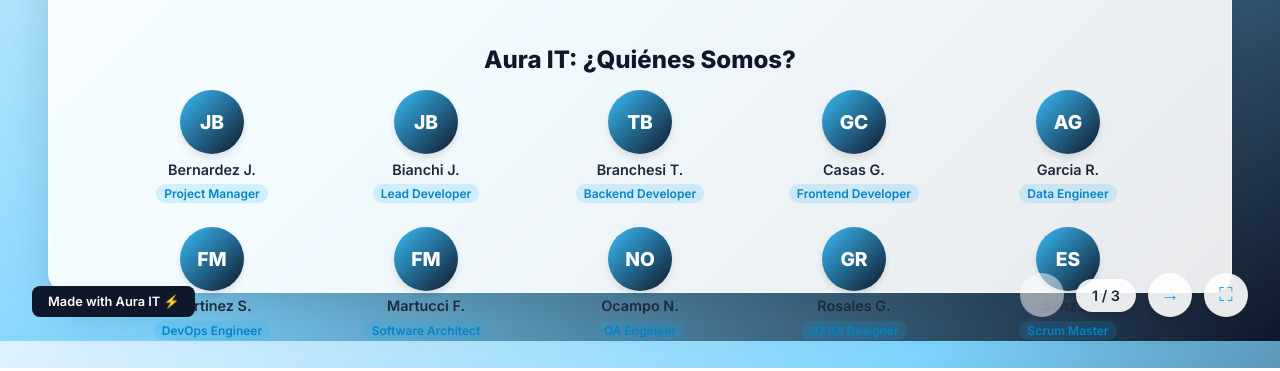
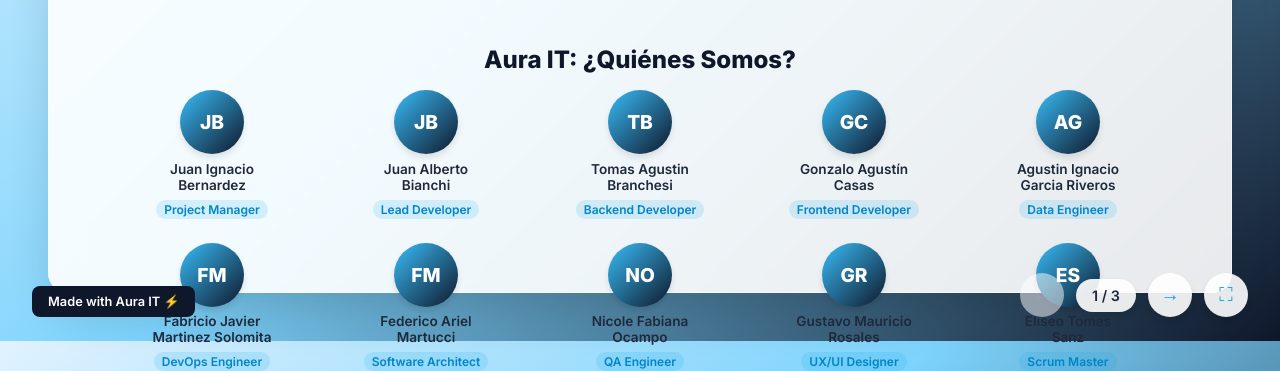
Before and after one commit to EloSanz/soft-arch-aura-it, a plain HTML site: page index.html in a window 1280 px wide. Shown: the part 459-830 px from the top of the page. Drawn offline with Linux system fonts and the light colour scheme.

Commit message:
style: replace abbreviated names with full names in cover slide

```diff
--- a/css/style.css
+++ b/css/style.css
@@ -161,9 +161,11 @@
     box-shadow: 0 4px 6px rgba(0,0,0,0.1);
 }
 .team-name {
-    font-size: 0.9rem;
+    font-size: 0.85rem;
     font-weight: 600;
     color: var(--text-color);
+    text-align: center;
+    line-height: 1.2;
 }
 .team-role {
     font-size: 0.75rem;
--- a/index.html
+++ b/index.html
@@ -26,16 +26,16 @@
                 <div class="team-section">
                     <h3>Aura IT: ¿Quiénes Somos?</h3>
                     <div class="team-grid">
-                        <div class="team-member"><div class="team-avatar">JB</div><span class="team-name">Bernardez J.</span><span class="team-role">Project Manager</span></div>
-                        <div class="team-member"><div class="team-avatar">JB</div><span class="team-name">Bianchi J.</span><span class="team-role">Lead Developer</span></div>
-                        <div class="team-member"><div class="team-avatar">TB</div><span class="team-name">Branchesi T.</span><span class="team-role">Backend Developer</span></div>
-                        <div class="team-member"><div class="team-avatar">GC</div><span class="team-name">Casas G.</span><span class="team-role">Frontend Developer</span></div>
-                        <div class="team-member"><div class="team-avatar">AG</div><span class="team-name">Garcia R.</span><span class="team-role">Data Engineer</span></div>
-                        <div class="team-member"><div class="team-avatar">FM</div><span class="team-name">Martinez S.</span><span class="team-role">DevOps Engineer</span></div>
-                        <div class="team-member"><div class="team-avatar">FM</div><span class="team-name">Martucci F.</span><span class="team-role">Software Architect</span></div>
-                        <div class="team-member"><div class="team-avatar">NO</div><span class="team-name">Ocampo N.</span><span class="team-role">QA Engineer</span></div>
-                        <div class="team-member"><div class="team-avatar">GR</div><span class="team-name">Rosales G.</span><span class="team-role">UX/UI Designer</span></div>
-                        <div class="team-member"><div class="team-avatar">ES</div><span class="team-name">Sanz E.</span><span class="team-role">Scrum Master</span></div>
+                        <div class="team-member"><div class="team-avatar">JB</div><span class="team-name">Juan Ignacio<br>Bernardez</span><span class="team-role">Project Manager</span></div>
+                        <div class="team-member"><div class="team-avatar">JB</div><span class="team-name">Juan Alberto<br>Bianchi</span><span class="team-role">Lead Developer</span></div>
+                        <div class="team-member"><div class="team-avatar">TB</div><span class="team-name">Tomas Agustin<br>Branchesi</span><span class="team-role">Backend Developer</span></div>
+                        <div class="team-member"><div class="team-avatar">GC</div><span class="team-name">Gonzalo Agustín<br>Casas</span><span class="team-role">Frontend Developer</span></div>
+                        <div class="team-member"><div class="team-avatar">AG</div><span class="team-name">Agustin Ignacio<br>Garcia Riveros</span><span class="team-role">Data Engineer</span></div>
+                        <div class="team-member"><div class="team-avatar">FM</div><span class="team-name">Fabricio Javier<br>Martinez Solomita</span><span class="team-role">DevOps Engineer</span></div>
+                        <div class="team-member"><div class="team-avatar">FM</div><span class="team-name">Federico Ariel<br>Martucci</span><span class="team-role">Software Architect</span></div>
+                        <div class="team-member"><div class="team-avatar">NO</div><span class="team-name">Nicole Fabiana<br>Ocampo</span><span class="team-role">QA Engineer</span></div>
+                        <div class="team-member"><div class="team-avatar">GR</div><span class="team-name">Gustavo Mauricio<br>Rosales</span><span class="team-role">UX/UI Designer</span></div>
+                        <div class="team-member"><div class="team-avatar">ES</div><span class="team-name">Eliseo Tomas<br>Sanz</span><span class="team-role">Scrum Master</span></div>
                     </div>
                 </div>
             </div>
```
